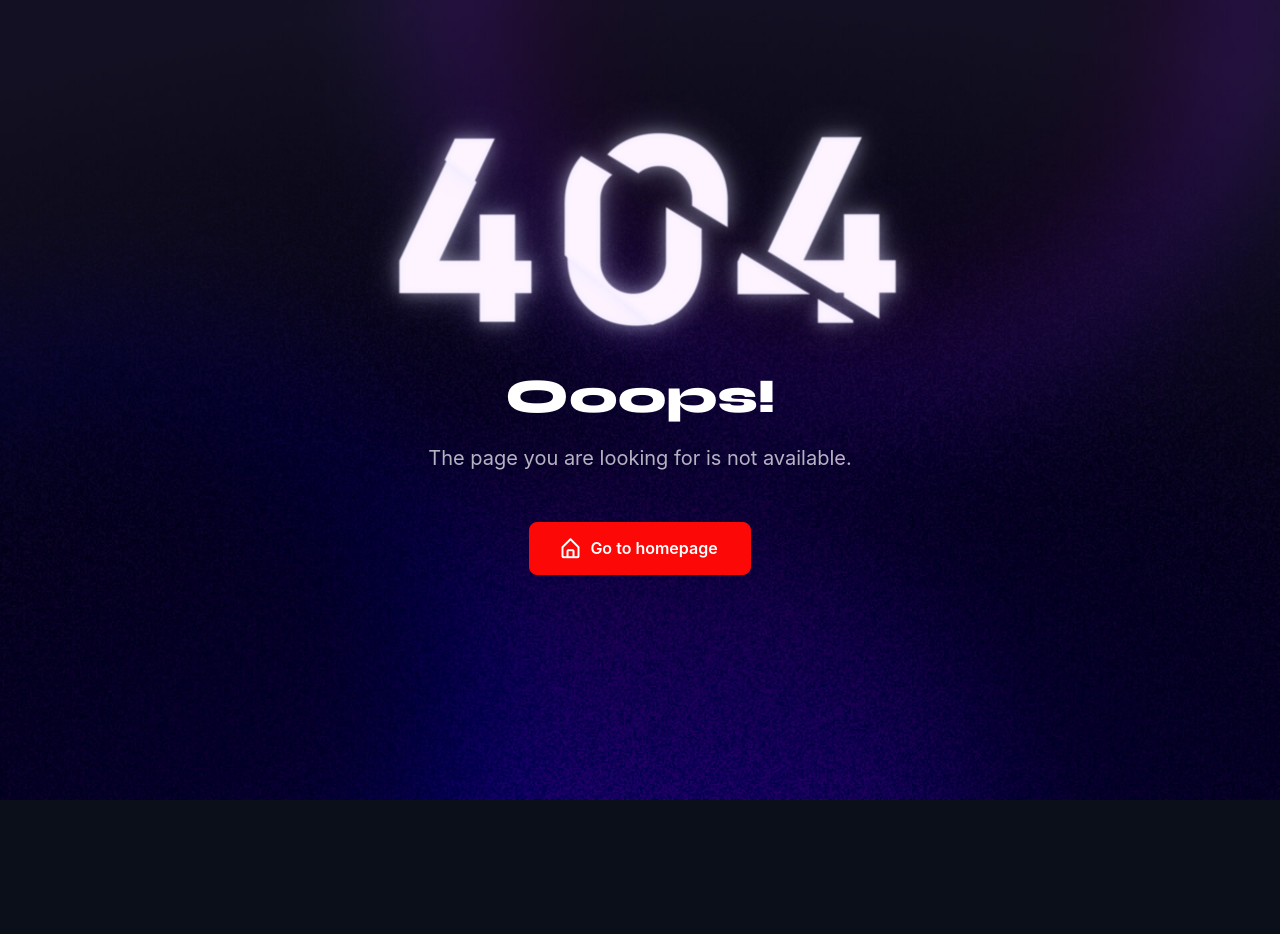
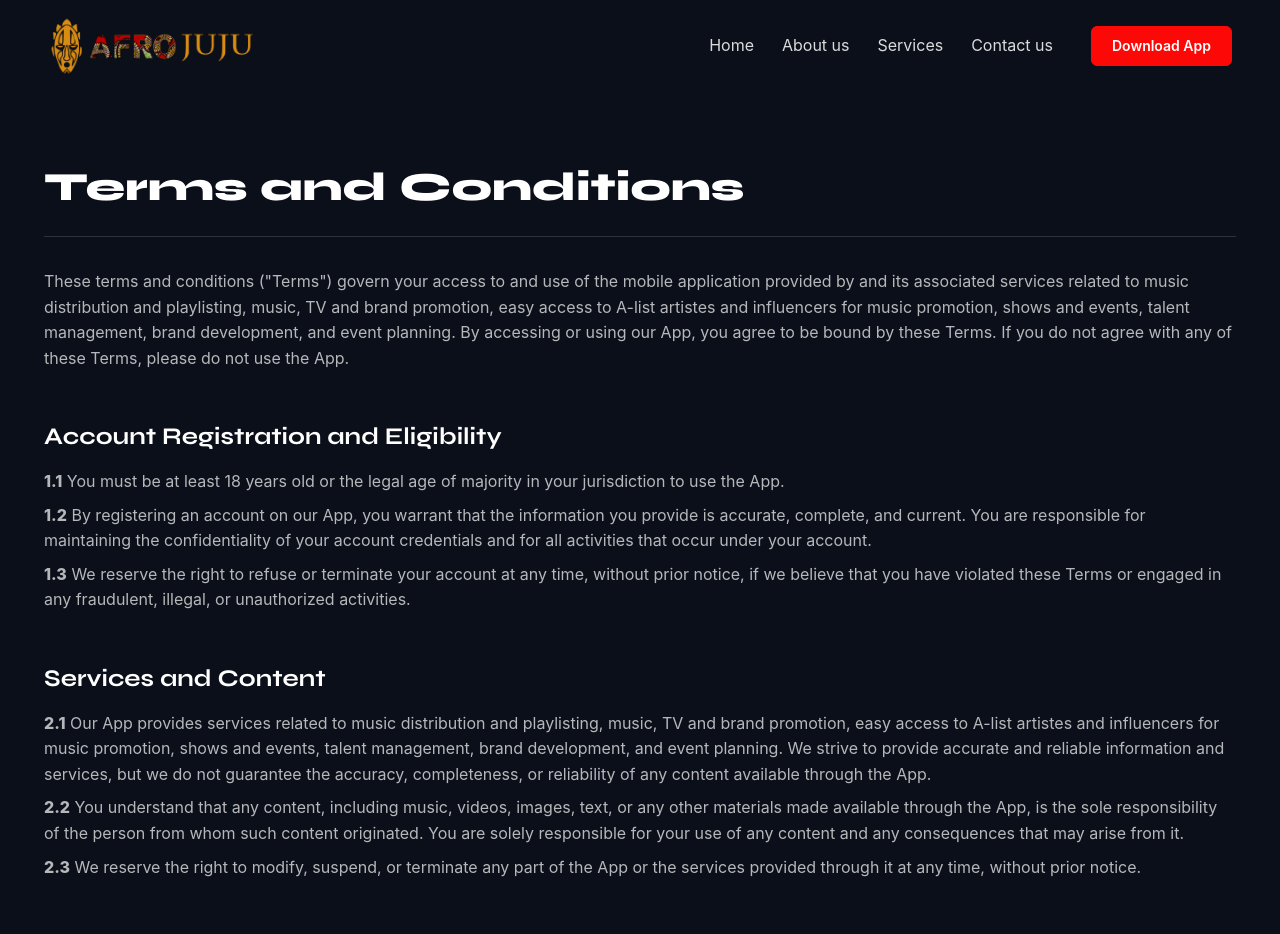
Before and after one commit to codystack/afrojuju, a React (Create React App) app: page /terms-of-use in a window 1280 px wide. Before the commit this address had no page. Shown: the top 934 px of the page. Before the commit the page ends 800 px from the top, so only its background shows below. Built offline with nearby package versions, Linux system fonts and the light colour scheme.

Commit message:
policy added

```diff
--- a/src/App.js
+++ b/src/App.js
@@ -6,6 +6,7 @@ import ErrorPage from './pages/ErrorPage';
 import Services from './pages/Services';
 import About from './pages/About';
 import Privacy from './pages/Privacy';
+import Terms from './pages/Terms';
 
 function App() {
   return (
@@ -18,6 +19,7 @@ function App() {
             <Route path='/services' element={<Services />} />
             <Route path='/contact' element={<Contact />} />
             <Route path='/privacy-policy' element={<Privacy />} />
+            <Route path='/terms-of-use' element={<Terms />} />
             <Route path='*' element={<ErrorPage />} />
           </Routes>
         </ScrollToTop>
--- a/src/pages/Privacy.jsx
+++ b/src/pages/Privacy.jsx
@@ -17,7 +17,7 @@ export default function Privacy() {
                             <div className="col-md-">
                                 <p className="mb-5">Thank you for using the Afro Juju App! This Privacy Policy describes how we collect, use, disclose, and protect your personal information when you use our mobile application and the services provided through it. We are committed to protecting your privacy and ensuring the security of your personal information. By using our App, you consent to the practices described in this Privacy Policy.</p>
 
-                            <h3>1. Information We Collect</h3>
+                                <h4>Information We Collect</h4>
                                 <p className="mb-4"><strong>1.1 Personal Information:</strong><br />
                                     When you use our App and avail of our services, we may collect personal information that you provide to us, such as:
                                     <ul>
@@ -28,7 +28,7 @@ export default function Privacy() {
                                     </ul>
                                 </p>
 
-                            <p className="mb-5"><strong>1.2 Automatically Collected Information:</strong><br />
+                                <p className="mb-5"><strong>Automatically Collected Information:</strong><br />
                                     In addition to the personal information you provide, we may automatically collect certain information when you use our App, including:
                                     <ul>
                                         <li>Device information (device type, operating system, unique device identifiers)</li>
@@ -37,7 +37,7 @@ export default function Privacy() {
                                     </ul>
                                 </p>
 
-                            <h3>2. How We Use Your Information</h3>
+                                <h4>How We Use Your Information</h4>
                                 <p className="mb-2"><strong>2.1 Provide and Improve Services:</strong><br />
                                     We use the collected information to deliver and improve our services, including:
                                     <ul>
@@ -55,18 +55,18 @@ export default function Privacy() {
 
                                 <p className="mb-5"><strong>2.4 Analytics and Aggregated Data:</strong><br /> We may analyze the collected information to monitor and improve the effectiveness of our App, services, and marketing campaigns. Aggregated and anonymized data may also be used for statistical purposes.</p>
 
-                            <h3>3. Sharing of Information</h3>
+                                <h4>Sharing of Information</h4>
                                 <p className="mb-2"><strong>3.1 Third-Party Service Providers:</strong><br /> We may share your personal information with trusted third-party service providers who assist us in delivering our services, such as payment processors, marketing agencies, and hosting providers. These service providers are obligated to maintain the confidentiality and security of your information.</p>
 
                                 <p className="mb-5"><strong>3.3 Business Transfers:</strong><br /> In the event of a merger, acquisition, or sale of all or a portion of our assets, your information may be transferred as part of the transaction. We will notify you through a prominent notice on our App and seek your consent if required by applicable laws.</p>
 
-                            <h3>4. Data Security</h3>
+                                <h4>Data Security</h4>
                                 <p className="mb-5">We take reasonable measures to protect the security of your personal information and prevent unauthorized access, disclosure, alteration, or destruction. However, please be aware that no method of transmission over the internet or electronic storage is 100% secure. Therefore, we cannot guarantee absolute security.</p>
 
-                            <h3>5. Children's Privacy</h3>
-                            <p className="mb-2">Our App is not intended for individuals under the age of 18. We do not knowingly collect personal information from children. If you believe that we may have collected information from a child without parental consent, please contact us, and we will promptly delete the information.</p>
+                                <h4>Children's Privacy</h4>
+                                <p className="mb-5">Our App is not intended for individuals under the age of 18. We do not knowingly collect personal information from children. If you believe that we may have collected information from a child without parental consent, please contact us, and we will promptly delete the information.</p>
 
-                            <h3>6. Your Choices and Rights</h3>
+                                <h4>Your Choices and Rights</h4>
                                 <p className="mb-2">You may have certain rights regarding the personal information we hold about you and exercise control over its use. Here are some choices and rights you have:</p>
 
                                 <p className="mb-2"><strong>6.1 Access and Update:</strong><br /> You have the right to access and update your personal information stored in our App. You can review and modify your profile information within your account settings. If you need assistance, please contact us using the information provided at the end of this Privacy Policy.</p>
@@ -77,13 +77,13 @@ export default function Privacy() {
 
                                 <p className="mb-5"><strong>6.4 Do Not Track:</strong><br /> Our App does not respond to "Do Not Track" signals. However, you can configure your browser settings to block cookies or alert you when cookies are being sent.</p>
 
-                            <h3>Third-Party Links and Services</h3>
+                                <h4>Third-Party Links and Services</h4>
                                 <p className="mb-5">Our App may contain links to third-party websites, services, or advertisements that are not controlled or operated by us. This Privacy Policy does not apply to those third-party activities. We encourage you to review the privacy policies of those third parties before interacting with their services.</p>
 
-                            <h3>Changes to the Privacy Policy</h3>
+                                <h4>Changes to the Privacy Policy</h4>
                                 <p className="mb-5">We reserve the right to modify or update this Privacy Policy at any time. Any changes will be effective immediately upon posting the updated Privacy Policy on our App. We encourage you to review this Privacy Policy periodically to stay informed about how we collect, use, and protect your information.</p>
 
-                            <h3>Contact Us</h3>
+                                <h4>Contact Us</h4>
                                 <p className="mb-2">If you have any questions, concerns, or requests regarding this Privacy Policy or the processing of your personal information, please contact us at:</p>
 
                                 <p className="mb-3">
--- /dev/null
+++ b/src/pages/Terms.jsx
@@ -0,0 +1,81 @@
+import React from 'react'
+import NavBar from '../components/NavBar'
+import Footer from '../components/Footer'
+
+export default function Terms() {
+    return (
+        <>
+            <main className="page-wrapper">
+                <NavBar />
+
+                    <nav className="container py-4 mb-2 my-lg-3" aria-label="breadcrumb">
+                    </nav>
+
+                    <section className="container pb-5 mb-md-2 mb-lg-4 mt-5 pt-5">
+                        <h1 className="border-bottom pb-4">Terms and Conditions</h1>
+                        <div className="row pt-2 pt-md-3">
+                            <div className="col-md-">
+                                <p className="mb-5">These terms and conditions ("Terms") govern your access to and use of the mobile application provided by and its associated services related to music distribution and playlisting, music, TV and brand promotion, easy access to A-list artistes and influencers for music promotion, shows and events, talent management, brand development, and event planning. By accessing or using our App, you agree to be bound by these Terms. If you do not agree with any of these Terms, please do not use the App.</p>
+
+                                <h4>Account Registration and Eligibility</h4>
+                                <p className="mb-2"><strong>1.1</strong> You must be at least 18 years old or the legal age of majority in your jurisdiction to use the App.</p>
+
+                                <p className="mb-2"><strong>1.2</strong> By registering an account on our App, you warrant that the information you provide is accurate, complete, and current. You are responsible for maintaining the confidentiality of your account credentials and for all activities that occur under your account.</p>
+
+                                <p className="mb-5"><strong>1.3</strong> We reserve the right to refuse or terminate your account at any time, without prior notice, if we believe that you have violated these Terms or engaged in any fraudulent, illegal, or unauthorized activities.</p>
+
+                                <h4>Services and Content</h4>
+                                <p className="mb-2"><strong>2.1</strong>  Our App provides services related to music distribution and playlisting, music, TV and brand promotion, easy access to A-list artistes and influencers for music promotion, shows and events, talent management, brand development, and event planning. We strive to provide accurate and reliable information and services, but we do not guarantee the accuracy, completeness, or reliability of any content available through the App.</p>
+
+                                <p className="mb-2"><strong>2.2</strong>  You understand that any content, including music, videos, images, text, or any other materials made available through the App, is the sole responsibility of the person from whom such content originated. You are solely responsible for your use of any content and any consequences that may arise from it.</p>
+
+                                <p className="mb-5"><strong>2.3</strong>  We reserve the right to modify, suspend, or terminate any part of the App or the services provided through it at any time, without prior notice.</p>
+
+                                <h4>Intellectual Property</h4>
+                                <p className="mb-2"><strong>3.1</strong> All intellectual property rights, including but not limited to copyrights, trademarks, and patents, in the App and its content, belong to us or our licensors. You may not use, reproduce, modify, or distribute any intellectual property without our prior written consent.</p>
+
+                                <p className="mb-5"><strong>3.2</strong> By submitting or uploading any content to the App, you grant us a worldwide, non-exclusive, royalty-free, and transferable license to use, reproduce, distribute, prepare derivative works of, display, and perform such content in connection with the App and our business operations.</p>
+
+                                <h4>User Responsibilities</h4>
+                                <p className="mb-2"><strong>4.1</strong> You agree to use the App and its services only for lawful purposes and in compliance with these Terms and any applicable laws and regulations.</p>
+
+                                <p className="mb-2"><strong>4.2</strong> You are solely responsible for any content you upload, submit, or share through the App. You warrant that you have the necessary rights to upload and share such content and that it does not infringe upon the rights of any third party.</p>
+
+                                <p className="mb-5"><strong>4.3</strong> You agree not to engage in any activities that may disrupt or interfere with the operation or security of the App, including but not limited to hacking, distributing malware, or attempting to gain unauthorized access to other users' accounts.</p>
+
+                                <h4>Privacy and Data Collection</h4>
+                                <p className="mb-5">Our collection, use, and disclosure of personal information are governed by our Privacy Policy, which forms an integral part of these Terms. By using the App, you consent to the collection, use, and disclosure of your personal information as described in our Privacy Policy.</p>
+
+                                <h4>Third-Party Services and Links</h4>
+                                <p className="mb-2"><strong>6.1</strong> The App may contain links to third-party websites, services, or resources that are not owned or controlled by us. We do not endorse or assume any responsibility for the content, privacy policies, or practices of any third-party websites or services. You acknowledge and agree that we shall not be responsible or liable for any loss or damage caused by or in connection with the use of any third-party websites or services.</p>
+
+                                <p className="mb-5"><strong>6.2</strong> Your interactions with any third-party services or websites, including payment providers, are solely between you and the third party. You agree that we shall not be responsible for any loss or damage incurred as a result of such interactions.</p>
+
+                                <h4>Limitation of Liability</h4>
+                                <p className="mb-5">To the maximum extent permitted by applicable law, we shall not be liable for any direct, indirect, incidental, special, or consequential damages, including but not limited to loss of profits, data, or other intangible losses, arising out of or in connection with your use or inability to use the App or its services.</p>
+
+                                <h4>Indemnification</h4>
+                                <p className="mb-5">You agree to indemnify, defend, and hold us harmless from and against any claims, damages, losses, liabilities, costs, and expenses (including reasonable attorneys' fees) arising out of or in connection with your use of the App, your violation of these Terms, or your violation of any rights of any third party.</p>
+
+                                <h4>Modification of Terms</h4>
+                                <p className="mb-5">We reserve the right to modify or update these Terms at any time, without prior notice. Any changes to the Terms will be effective immediately upon posting the updated version on the App. Your continued use of the App after the posting of the updated Terms constitutes your acceptance of the changes.</p>
+
+                                <h4>Governing Law and Jurisdiction</h4>
+                                <p className="mb-5">These Terms shall be governed by and construed in accordance with the laws of [Your Jurisdiction]. Any dispute arising out of or in connection with these Terms shall be submitted to the exclusive jurisdiction of the courts located in Nigeria.</p>
+
+                                <h4>Severability</h4>
+                                <p className="mb-5">If any provision of these Terms is held to be invalid, illegal, or unenforceable, the remaining provisions shall continue in full force and effect.</p>
+
+                                <h4>Entire Agreement</h4>
+                                <p className="mb-3">These Terms constitute the entire agreement between you and us regarding the App and its services, superseding any prior agreements or understandings.</p>
+
+                                <p className="mb-3">By using our App, you acknowledge that you have read, understood, and agreed to these Terms. If you do not agree with any part of these Terms, please do not access or use the App.</p>
+                            </div>
+                        </div>
+                    </section>
+
+                <Footer />
+            </main>
+        </>
+    )
+}
```
Lines whose indentation alone changed are shown as unchanged.
